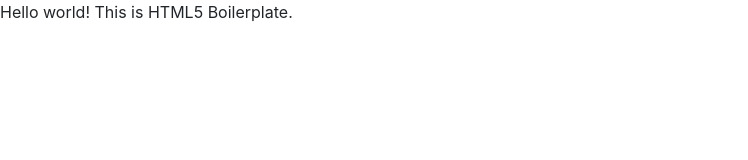
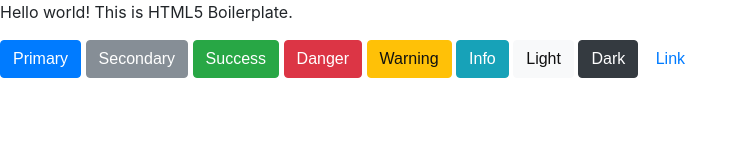
Before and after one commit to gurubradley/TheFinancialTrail, a website: page index.html in a window 1280 px wide. Shown: the whole page, without its empty margins (0-748 px from the left). Drawn offline with nearby package versions, Linux system fonts and the light colour scheme.

```diff
--- a/index.html
+++ b/index.html
@@ -30,6 +30,16 @@
         <script src="js/plugins.js"></script>
         <script src="js/main.js"></script>
 
+        <button type="button" class="btn btn-primary">Primary</button>
+        <button type="button" class="btn btn-secondary">Secondary</button>
+        <button type="button" class="btn btn-success">Success</button>
+        <button type="button" class="btn btn-danger">Danger</button>
+        <button type="button" class="btn btn-warning">Warning</button>
+        <button type="button" class="btn btn-info">Info</button>
+        <button type="button" class="btn btn-light">Light</button>
+        <button type="button" class="btn btn-dark">Dark</button>
+        <button type="button" class="btn btn-link">Link</button>
+
         <!-- Google Analytics: change UA-XXXXX-Y to be your site's ID. -->
         <script>
             window.ga=function(){ga.q.push(arguments)};ga.q=[];ga.l=+new Date;
```
Also changed, not shown: package.json (+17 -3 lines), 1 other file.
